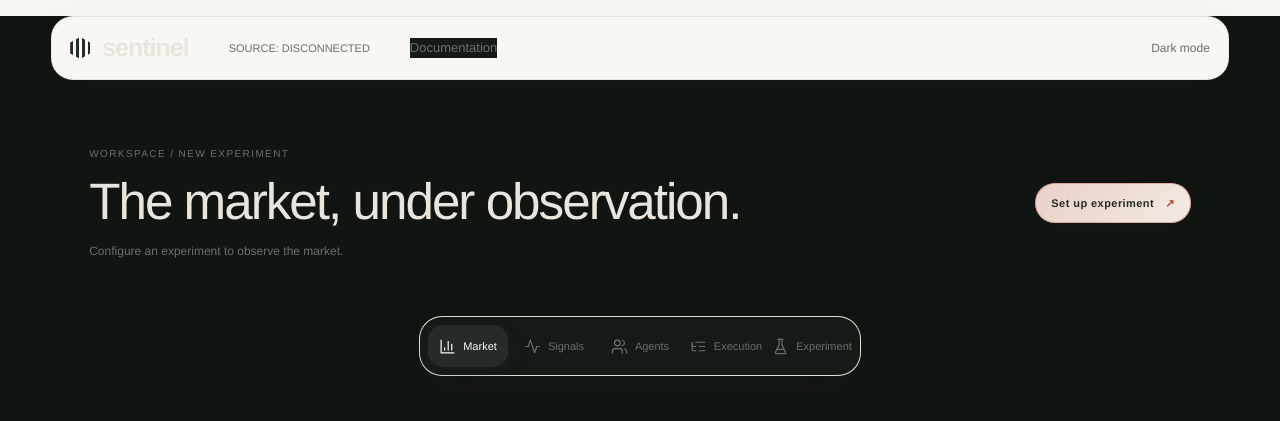
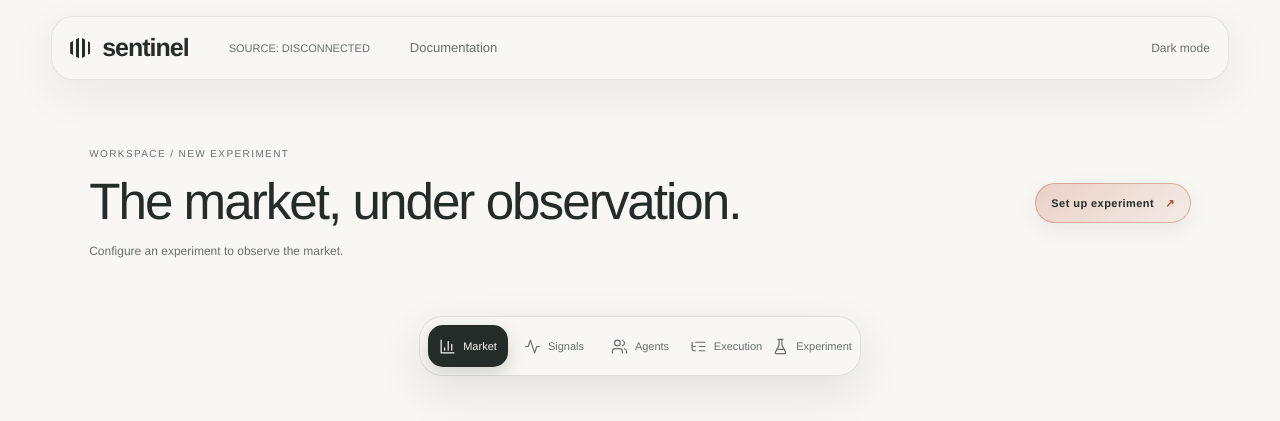
Before and after one commit to macayu17/SENTINEL, a Next.js app in the folder frontend/: page /dashboard in a window 1280 px wide. Shown: the top 421 px of the page. Built offline with nearby package versions, Linux system fonts and the light colour scheme; no server answers.

Commit message:
Apply theme colors over legacy dashboard styles

```diff
--- a/frontend/app/public-theme.css
+++ b/frontend/app/public-theme.css
@@ -106,3 +106,8 @@ button:focus-visible,a:focus-visible,input:focus-visible,select:focus-visible,su
 .widget-grid{gap:var(--widget-gap,14px)}
 .widget-grid>article{border-radius:var(--widget-radius,22px)}
 @media(max-width:700px){.widget-grid{grid-auto-rows:auto}}
+
+html.theme-light body,html.theme-dark body{background:var(--paper)!important}
+html.theme-light .research-shell.dashboard-shell,html.theme-dark .research-shell.dashboard-shell{background:var(--paper)!important;color:var(--ink)}
+html.theme-light .dashboard-shell section,html.theme-dark .dashboard-shell section{background:transparent!important}
+html.theme-light .dashboard-shell nav,html.theme-dark .dashboard-shell nav{background:var(--paper)!important}
```
